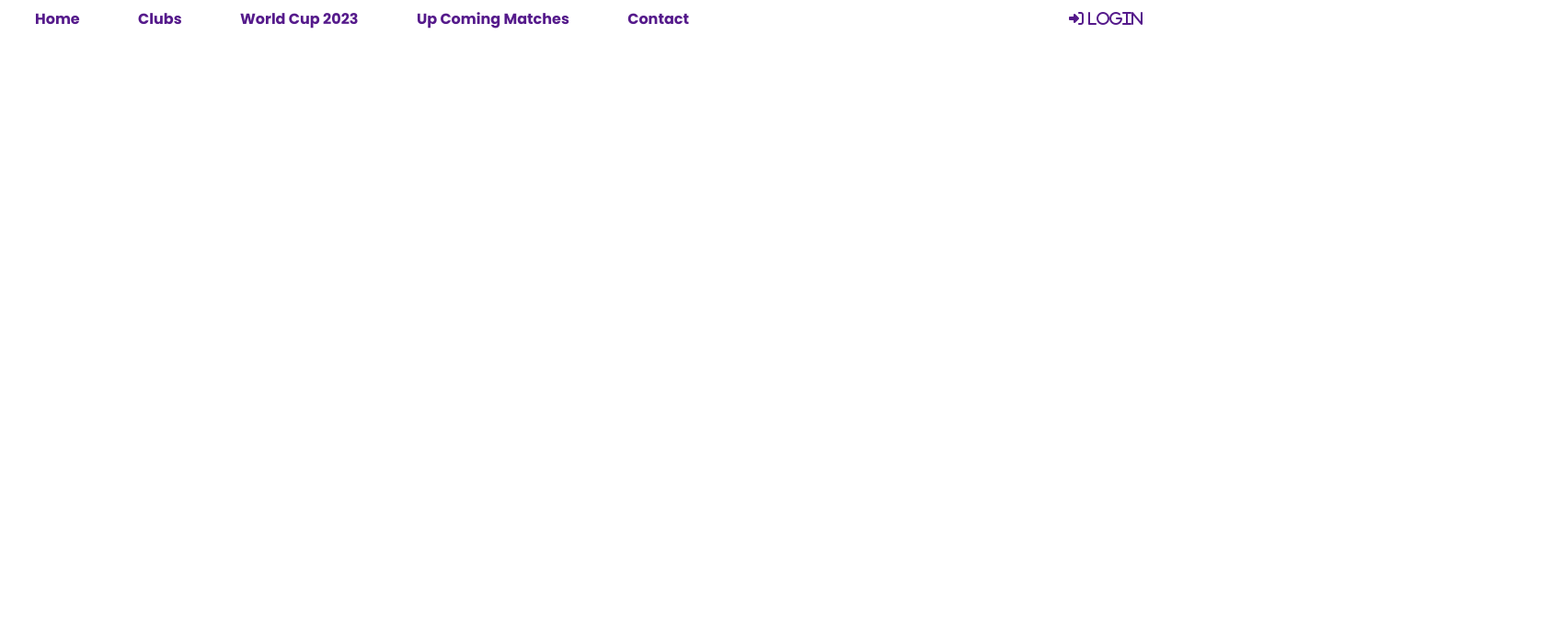
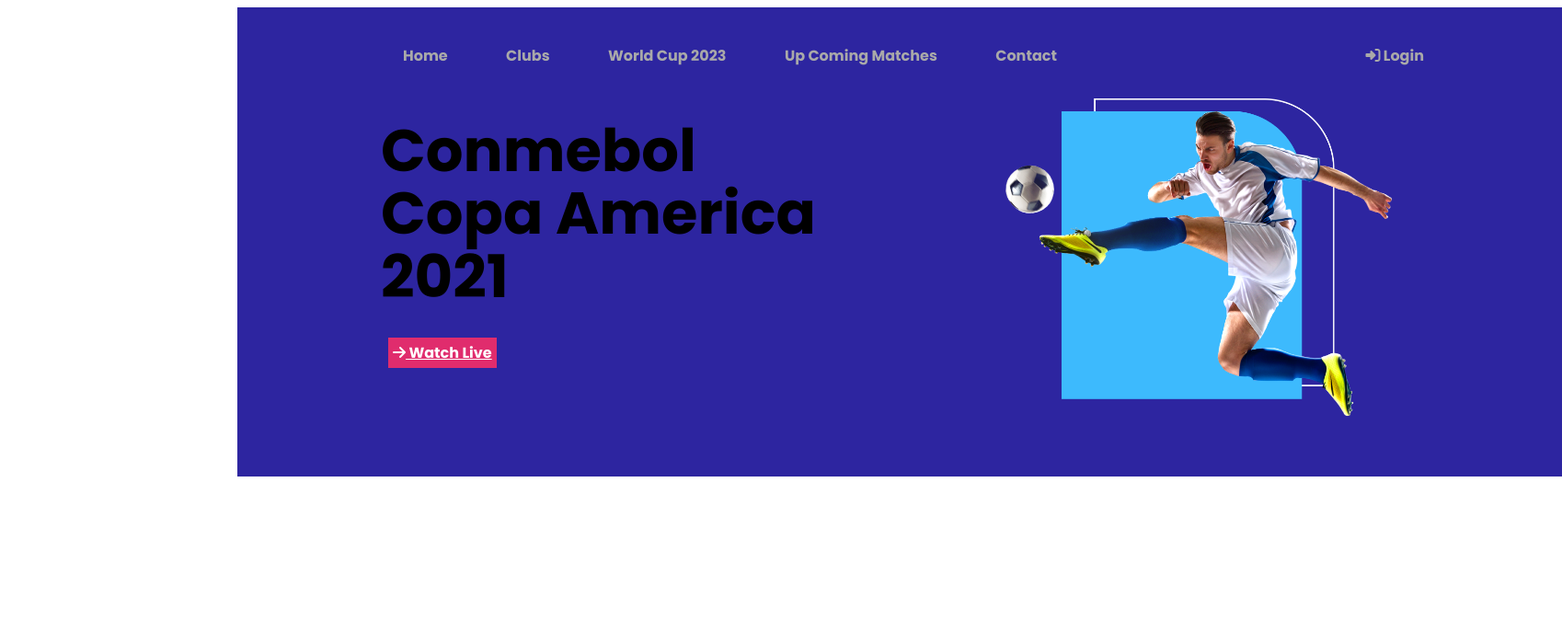
Before and after one commit to touhid009/responsive-football-assign, a plain HTML site: page index.html in a window 1280 px wide. Shown: the whole page at 92% size, 1698 px wide, since content can reach past the window. Drawn offline with Linux system fonts and the light colour scheme.

Commit message:
menubar draft

```diff
--- a/index.html
+++ b/index.html
@@ -16,9 +16,7 @@
     <!-- starting point of header  -->
     <header>
         <div class="menu-container">
-
             <div class="menu-bar">
-
                 <nav>
                     <span>
                         <a href="">Home</a>
@@ -27,16 +25,42 @@
                         <a href="">Up Coming Matches</a>
                         <a href="">Contact</a>
                     </span>
+                    <span>
+                        <a class="menu-bar-button" href=""> <i class="fas fa-sign-in-alt"></i> Login</a>
+                    </span>
+                </nav>
+            </div>
 
-                    <span>
-                        <a href=""> <i class="fas fa-sign-in-alt"> Login</i></a>
-                    </span>
+            <div class="menu-content">
+                <div class="content-left">
+                    <h1 class="menu-content-title">Conmebol </h1>
+                    <h1 class="menu-content-title">Copa America</h1>
+                    <h1 class="menu-content-title">2021</h1>
+                    <br><br>
+                    <a class="menu-content-button" href=""><i class="fas fa-arrow-right"></i> Watch Live</a>
+                </div>
+                <div class="content-right">
+                    <img src="images/banner.png" alt="menu-content-image">
+                </div>
+            </div>
+
+        </div>
+    </header>
+    <!-- end of header  -->
+
+    <main>
+        <!-- player info  -->
+        <section class="info-container">
+            <div class="player-infor">
 
 
-                </nav>
 
 
             </div>
+
+
+        </section>
+    </main>
 
 
 
@@ -48,21 +72,7 @@
 
 
 
+</body>
 
 
-
-
-
-
-
-
-
-
-
-
-        </div>
-    </header>
-    <!-- end of header  -->
-</body>
-
 </html>
--- a/styles/styles.css
+++ b/styles/styles.css
@@ -11,14 +11,67 @@
 
 /* header styles  */
 
+.menu-container{
+    width: 1440px;
+height: 510px;
+    margin-left: 250px;
+    background: #2D25A0;
+}
+
 nav {
     display: flex;
     justify-content: space-between;
     align-items: center;
+    flex-direction: row;
 }
 
 span a {
     text-decoration: none;
     padding: 30px;
+    color: darkgray;
 
 }
+.menu-content-title{
+    height: 0.4em;
+    font-size: 64px;
+}
+.menu-content-button{
+
+    background: #E02C6D;
+    color:  #FFFFFF;
+    margin: 8px 8px;
+    padding: 5px;
+}
+
+.menu-bar{
+    padding-top: 40px;
+    padding-right: 120px;
+    padding-left: 150px;
+}
+
+.menu-content{
+    display: flex;
+    justify-content: center;
+    align-items: center;
+
+}
+
+.content-right img{
+    width: 60%;
+   padding-left: 100px;
+
+}
+
+.content-right{
+
+   margin-bottom: 200px;
+
+
+}
+.content-left{
+    width: 100%;
+    padding-right: 0px;
+    padding-left: 156px;
+    margin-bottom: 300px;
+
+}
```
